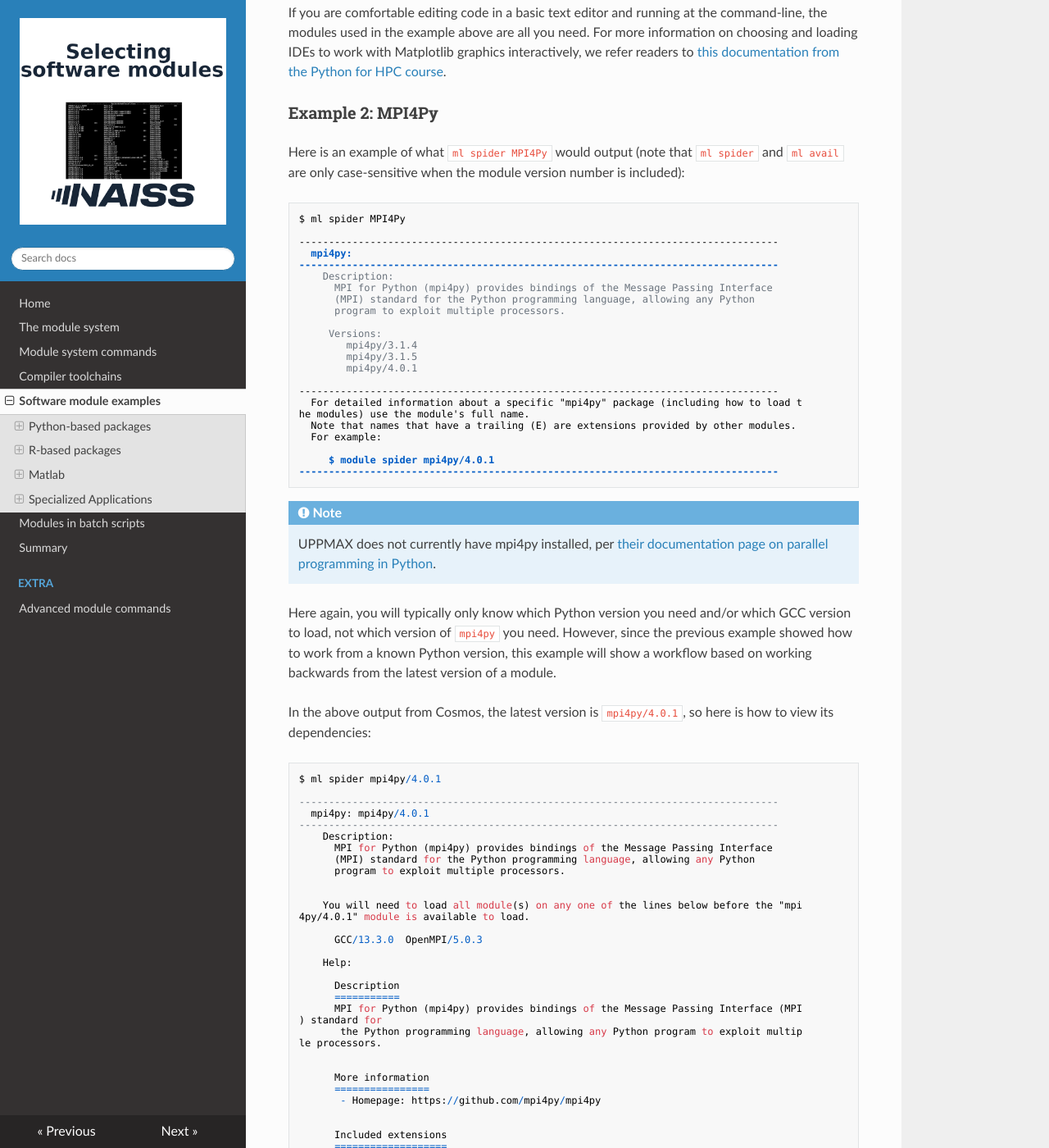
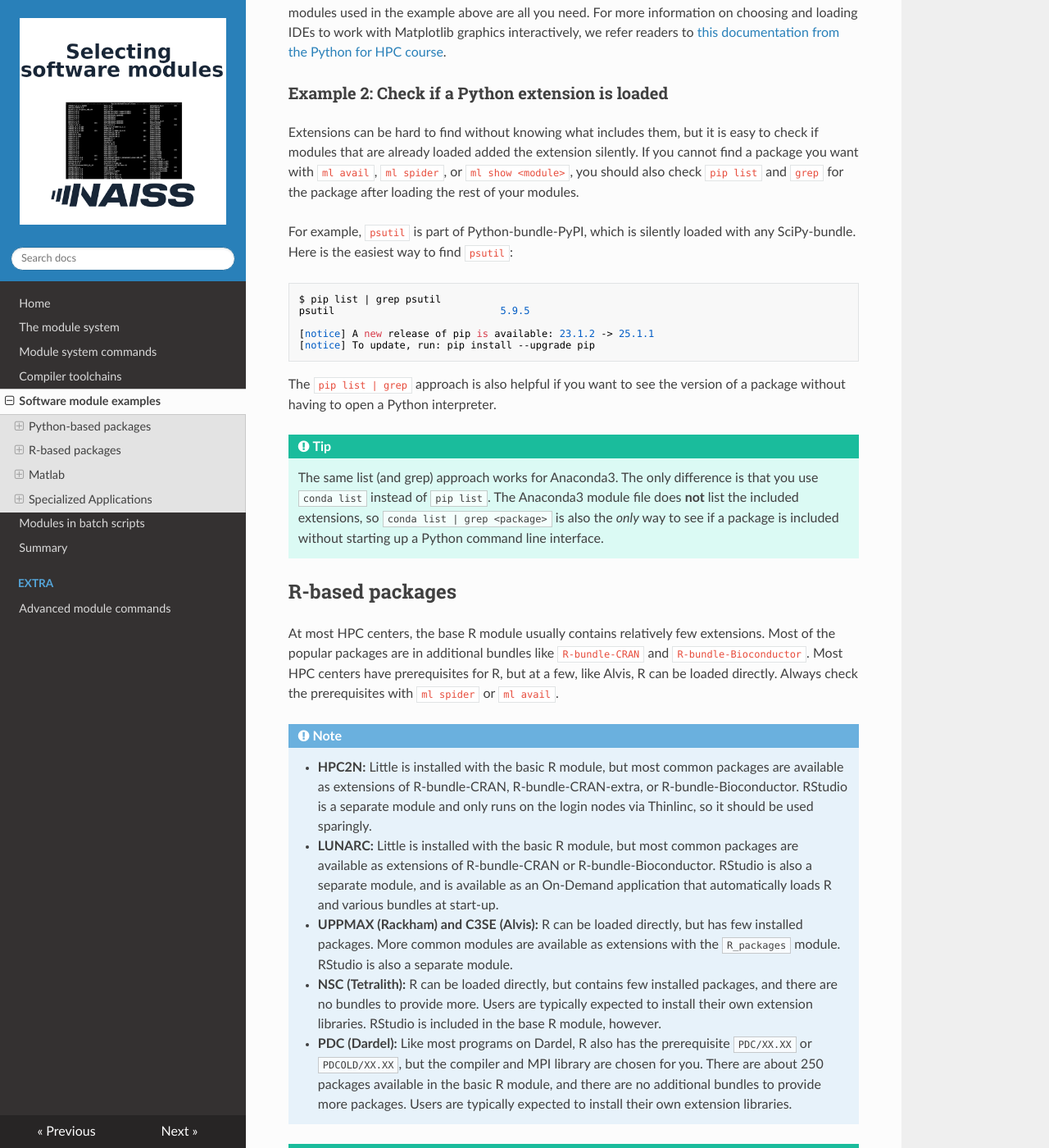
Before and after one commit to hpc2n/selecting-modules, an MkDocs documentation site: the page built from docs/programs.md, in a window 1280 px wide and 1400 px high, scrolled down 5707 px. Shown: the whole window at 82% size. Built offline with MkDocs 1.6.1, drawn with Linux system fonts in a browser that asks for light colours; nearby versions of some CDN libraries; some of the changed text lies outside the part shown.

Commit message:
Update programs.md
removed mpi4py example for brevity and because the process would essentially be the same as one of the sub-sections of the matplotlib example

````diff
--- a/docs/programs.md
+++ b/docs/programs.md
@@ -98,13 +98,13 @@ plotlib/3.8.2" module is available to load.
       GCC/13.2.0
 ```
 
-This means that, on Cosmos, only GCC must be loaded before Matplotlib. However, Matplotlib is mostly unusable without the tools needed to read in or create the data arrays, so NumPy and/or Pandas are necessary. At most facilities, that means SciPy-bundle is also required.
+This means that, on Cosmos at least, only GCC must be loaded before Matplotlib. However, Matplotlib is barely usable without the tools to read in or create the data arrays, so NumPy and/or Pandas are also needed. At most facilities, that means SciPy-bundle is required.
 
-Note that `ml show matplotlib/<version>` does **not** show which Python version is associated with that version of Matplotlib. However, once `GCC` is loaded, you can use `ml avail` with `Python`, `matplotlib`, and/or `SciPy-bundle` to see which versions of these are available to load. Usually there is only 1 version of each per GCC version, but if there are more, the version that will load if you do not specify a version number is the one with the (D) next to it.
+Note that `ml show matplotlib/<version>` does **not** show which Python version is associated with that version of Matplotlib. However, once `GCC` is loaded, you can use `ml avail` with `Python`, `matplotlib`, and/or `SciPy-bundle` to see which versions of these are available to load. Usually there is only 1 version of each per GCC version, but if there are more, the version that loads if you do not specify a version number will be the one with "(D)" next to it.
 
-If you want to move code developed on a personal laptop to the cluster, you will typically only be constrained to a Python version (use `python --version` to check), or more practically, a *range* of versions Python/X.Y.Z in which X absolutely *must* match what you used, Y *should* match but may be flexible by one or rarely two versions, and Z is usually not important.
+If you want to move code developed on a personal laptop to the cluster, you will typically only be constrained to a Python version (use `python --version` to check), or more practically, a *range* of versions Python/X.Y.Z in which X absolutely *must* match what you used, Y *should* match but may be flexible by one or two versions, and Z is usually not important.
 
-Say you built a Matplotlib-based script using Python 3.11.8 on your own laptop. Glob patterns do not work to filter `ml spider` or `ml avail`, so it is necessary to view the full list with `ml spider Python` (`ml spider cray-python` on Dardel). Here is the output on Cosmos:
+Let's say you built a script using Python 3.11.8 and a compatible version of Matplotlib on your own laptop. Glob patterns do not work to filter `ml spider` or `ml avail`, so one must view the full list with `ml spider Python` (`ml spider cray-python` on Dardel). Here is the output on Cosmos:
 
 ```bash
 $ ml spider Python
@@ -179,7 +179,7 @@ On some facilities, each version of Matplotlib and SciPy-bundle is only be assoc
 ml GCC/13.2.0 Python matplotlib SciPy-bundle
 ```
 
-However, this is considered bad practice since sometimes additional versions are installed later. We should instead check `ml avail` to see what versions of Matplotlib and Scipy-bundle we can load, like so:
+However, this is considered bad practice since sometimes additional versions are installed later. We should instead check `ml avail` to see what versions of Matplotlib and Scipy-bundle we can load:
 
 
 ```bash
@@ -242,115 +242,7 @@ Currently Loaded Modules:
 
 If you are comfortable editing code in a basic text editor and running at the command-line, the modules used in the example above are all you need. For more information on choosing and loading IDEs to work with Matplotlib graphics interactively, we refer readers to [this documentation from the Python for HPC course](https://uppmax.github.io/HPC-python/day2/IDEs.html).
 
-### Example 2: MPI4Py
-
-Here is an example of what `ml spider MPI4Py` would output (note that `ml spider` and `ml avail` are only case-sensitive when the module version number is included):
-
-```bash
-$ ml spider MPI4Py
-
----------------------------------------------------------------------------------
-  mpi4py:
----------------------------------------------------------------------------------
-    Description:
-      MPI for Python (mpi4py) provides bindings of the Message Passing Interface
-      (MPI) standard for the Python programming language, allowing any Python
-      program to exploit multiple processors.
-
-     Versions:
-        mpi4py/3.1.4
-        mpi4py/3.1.5
-        mpi4py/4.0.1
-
----------------------------------------------------------------------------------
-  For detailed information about a specific "mpi4py" package (including how to load t
-he modules) use the module's full name.
-  Note that names that have a trailing (E) are extensions provided by other modules.
-  For example:
-
-     $ module spider mpi4py/4.0.1
----------------------------------------------------------------------------------
-```
-
-!!! note
-
-    UPPMAX does not currently have mpi4py installed, per [their documentation page on parallel programming in Python](https://docs.uppmax.uu.se/software/python_parallel_jobs/#mpi).
-
-Here again, you will typically only know which Python version you need and/or which GCC version to load, not which version of `mpi4py` you need. However, since the previous example showed how to work from a known Python version, this example will show a workflow based on working backwards from the latest version of a module.
-
-In the above output from Cosmos, the latest version is `mpi4py/4.0.1`, so here is how to view its dependencies:
-
-```bash
-$ ml spider mpi4py/4.0.1
-
----------------------------------------------------------------------------------
-  mpi4py: mpi4py/4.0.1
----------------------------------------------------------------------------------
-    Description:
-      MPI for Python (mpi4py) provides bindings of the Message Passing Interface
-      (MPI) standard for the Python programming language, allowing any Python
-      program to exploit multiple processors.
-
-
-    You will need to load all module(s) on any one of the lines below before the "mpi
-4py/4.0.1" module is available to load.
-
-      GCC/13.3.0  OpenMPI/5.0.3
-
-    Help:
-
-      Description
-      ===========
-      MPI for Python (mpi4py) provides bindings of the Message Passing Interface (MPI
-) standard for
-       the Python programming language, allowing any Python program to exploit multip
-le processors.
-
-
-      More information
-      ================
-       - Homepage: https://github.com/mpi4py/mpi4py
-
-
-      Included extensions
-      ===================
-      mpi4py-4.0.1
-```
-
-Now we can just copy and paste the dependencies, and then load the main module, like so:
-
-```bash
-$ ml GCC/13.3.0  OpenMPI/5.0.3
-$ ml mpi4py/4.0.1
-```
-
-Or you could combine them into one line, as in `ml GCC/13.3.0  OpenMPI/5.0.3  mpi4py/4.0.1`.
-
-Now, if we check what was loaded, we see the following:
-
-```bash
-$ ml
-
-Currently Loaded Modules:
-  1) SoftwareTree/Milan  (S)  10) hwloc/2.10.0      19) bzip2/1.0.8
-  2) GCCcore/13.3.0           11) OpenSSL/3         20) ncurses/6.5
-  3) zlib/1.3.1               12) libevent/2.1.12   21) libreadline/8.2
-  4) binutils/2.42            13) UCX/1.16.0        22) Tcl/8.6.14
-  5) GCC/13.3.0               14) libfabric/1.21.0  23) SQLite/3.45.3
-  6) numactl/2.0.18           15) PMIx/5.0.2        24) libffi/3.4.5
-  7) XZ/5.4.5                 16) PRRTE/3.0.5       25) Python/3.12.3
-  8) libxml2/2.12.7           17) UCC/1.3.0         26) mpi4py/4.0.1
-  9) libpciaccess/0.18.1      18) OpenMPI/5.0.3
-
-  Where:
-   S:  Module is Sticky, requires --force to unload or purge
-```
-
-As you can see, on the cluster where this code was run, Python was loaded automatically.
-
-However, note that no BLAS or LAPACK libraries are loaded, which might be unexpected given the types of problems MPI is typically used for. These libraries are available through either a `foss` toolchain or a `SciPy-bundle`, and in practice, you will almost always load one or both of those when using `mpi4py`.
-
-### Example 3: Check if a Python extension is loaded
+### Example 2: Check if a Python extension is loaded
 
 Extensions can be hard to find without knowing what includes them, but it is easy to check if modules that are already loaded added the extension silently. If you cannot find a package you want with `ml avail`, `ml spider`, or `ml show <module>`, you should also check `pip list` and `grep` for the package after loading the rest of your modules.
 
````
Also changed, not shown: other parts of docs/programs.md (+1 -1 lines).
